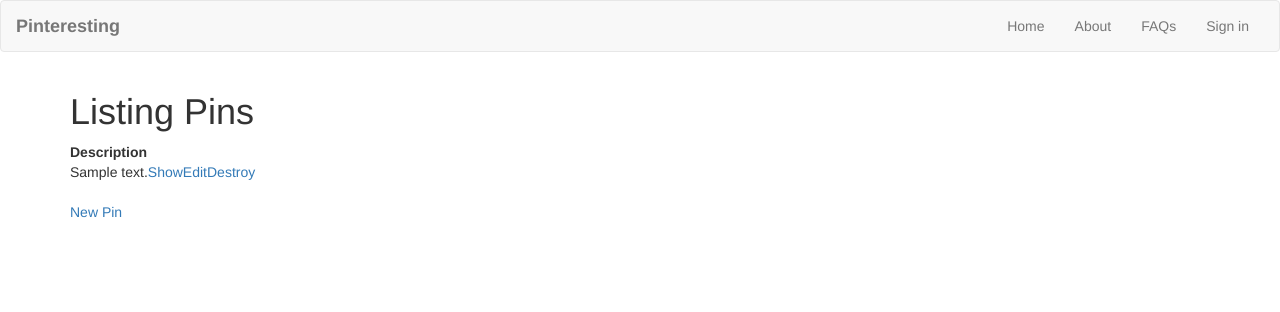
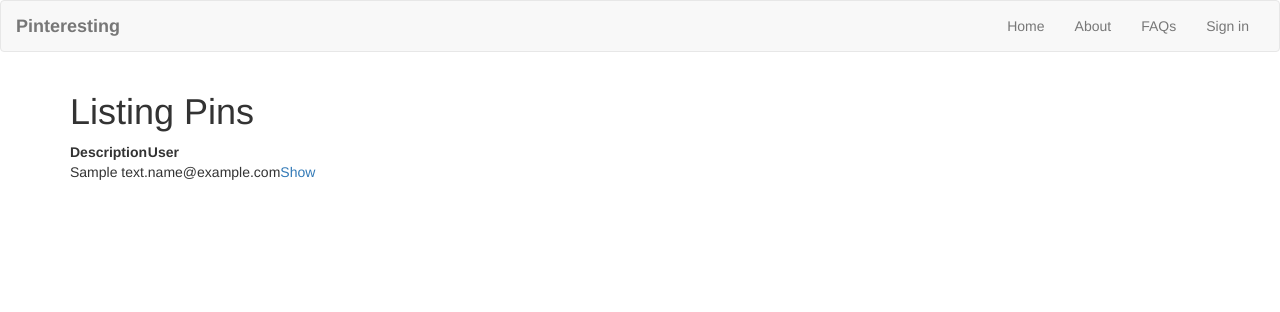
Before and after one commit to hustheguru/pinteresting, a Rails app: page /pins in a window 1280 px wide. Shown: the top 312 px of the page. Run offline with Rails 7, Linux system fonts and the light colour scheme; tables that the repository leaves empty hold one stand-in row (values such as "Sample post"); style sheets or scripts are compiled from the project's sources; some libraries are stand-ins or nearby versions.

Commit message:
Add pins/users association

```diff
--- a/app/controllers/pins_controller.rb
+++ b/app/controllers/pins_controller.rb
@@ -1,5 +1,7 @@
 class PinsController < ApplicationController
   before_action :set_pin, only: [:show, :edit, :update, :destroy]
+  before_action :authenticate_user!, except: [:index, :show]
+  before_action :correct_user, only: [:edit, :update, :destroy]
 
   def index
     @pins = Pin.all
@@ -9,14 +11,14 @@
   end
 
   def new
-    @pin = Pin.new
+    @pin = current_user.pins.build
   end
 
   def edit
   end
 
   def create
-    @pin = Pin.new(pin_params)
+    @pin = current_user.pins.build(pin_params)
 
       if @pin.save
         redirect_to @pin, notice: 'Pin was successfully created.'
@@ -44,6 +46,12 @@
       @pin = Pin.find(params[:id])
     end
 
+     def correct_user
+      @pin = current_user.pins.find_by(id: params[:id])
+      redirect_to pins_path, notice: "Not authorized to edit this pin" if @pin.nil?
+    end
+
+
     # Never trust parameters from the scary internet, only allow the white list through.
     def pin_params
       params.require(:pin).permit(:description)
--- a/app/models/pin.rb
+++ b/app/models/pin.rb
@@ -1,2 +1,3 @@
 class Pin < ActiveRecord::Base
+	belongs_to :user
 end
--- a/app/models/user.rb
+++ b/app/models/user.rb
@@ -3,4 +3,6 @@
   # :confirmable, :lockable, :timeoutable and :omniauthable
   devise :database_authenticatable, :registerable,
          :recoverable, :rememberable, :trackable, :validatable
+
+  has_many :pins
 end
--- a/app/views/pins/index.html.erb
+++ b/app/views/pins/index.html.erb
@@ -6,6 +6,7 @@
   <thead>
     <tr>
       <th>Description</th>
+       <th>User</th>
       <th colspan="3"></th>
     </tr>
   </thead>
@@ -14,14 +15,18 @@
     <% @pins.each do |pin| %>
       <tr>
         <td><%= pin.description %></td>
+        <td><%= pin.user.email if pin.user %></td>
         <td><%= link_to 'Show', pin %></td>
+        <% if pin.user == current_user %>
         <td><%= link_to 'Edit', edit_pin_path(pin) %></td>
         <td><%= link_to 'Destroy', pin, method: :delete, data: { confirm: 'Are you sure?' } %></td>
+      <% end %>
       </tr>
     <% end %>
   </tbody>
 </table>
 
 <br>
-
+<%if user_signed_in? %>
 <%= link_to 'New Pin', new_pin_path %>
+<%end%>
--- a/app/views/pins/show.html.erb
+++ b/app/views/pins/show.html.erb
@@ -5,5 +5,7 @@
   <%= @pin.description %>
 </p>
 
+<% if @pin.user == current_user %>
 <%= link_to 'Edit', edit_pin_path(@pin) %> |
+<%end%>
 <%= link_to 'Back', pins_path %>
--- /dev/null
+++ b/db/migrate/20160920113801_add_user_id_to_pins.rb
@@ -0,0 +1,6 @@
+class AddUserIdToPins < ActiveRecord::Migration
+  def change
+    add_column :pins, :user_id, :integer
+    add_index :pins, :user_id
+  end
+end
```
Also changed, not shown: db/schema.rb.
